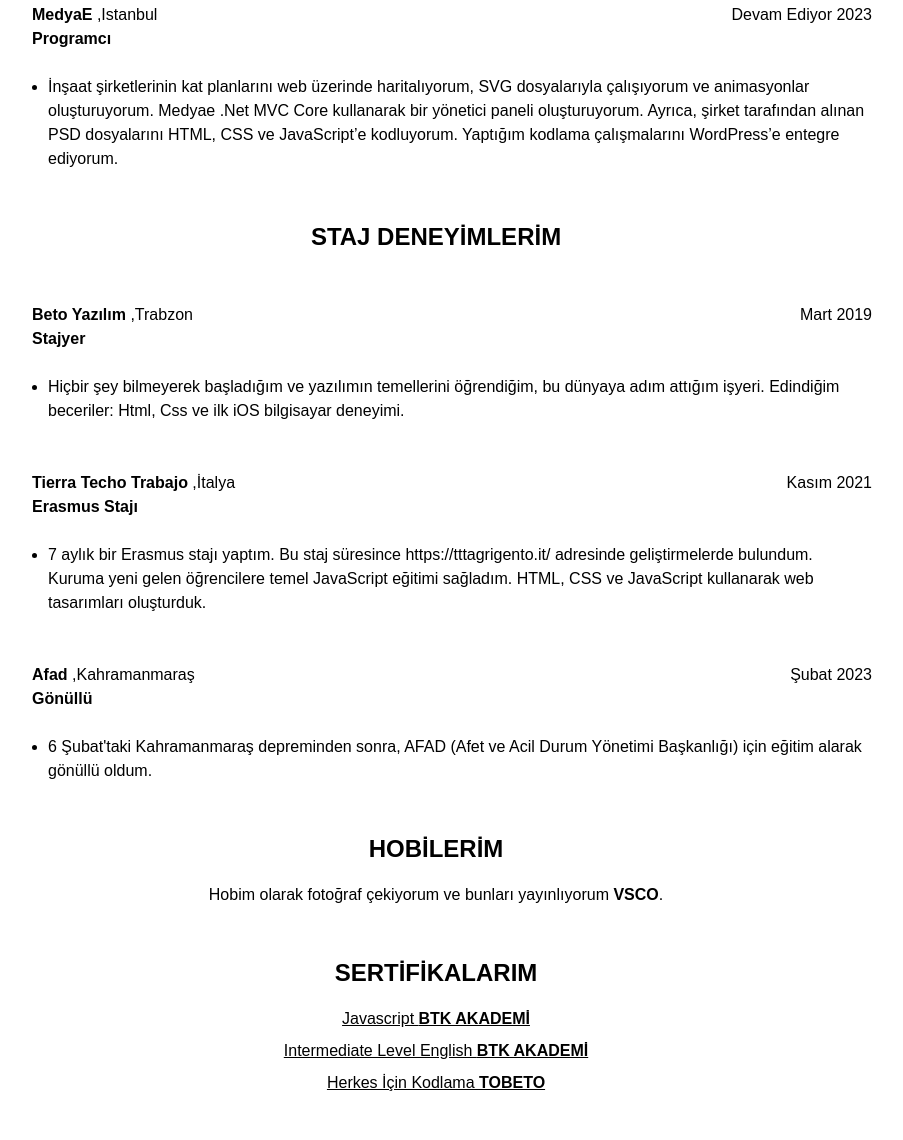
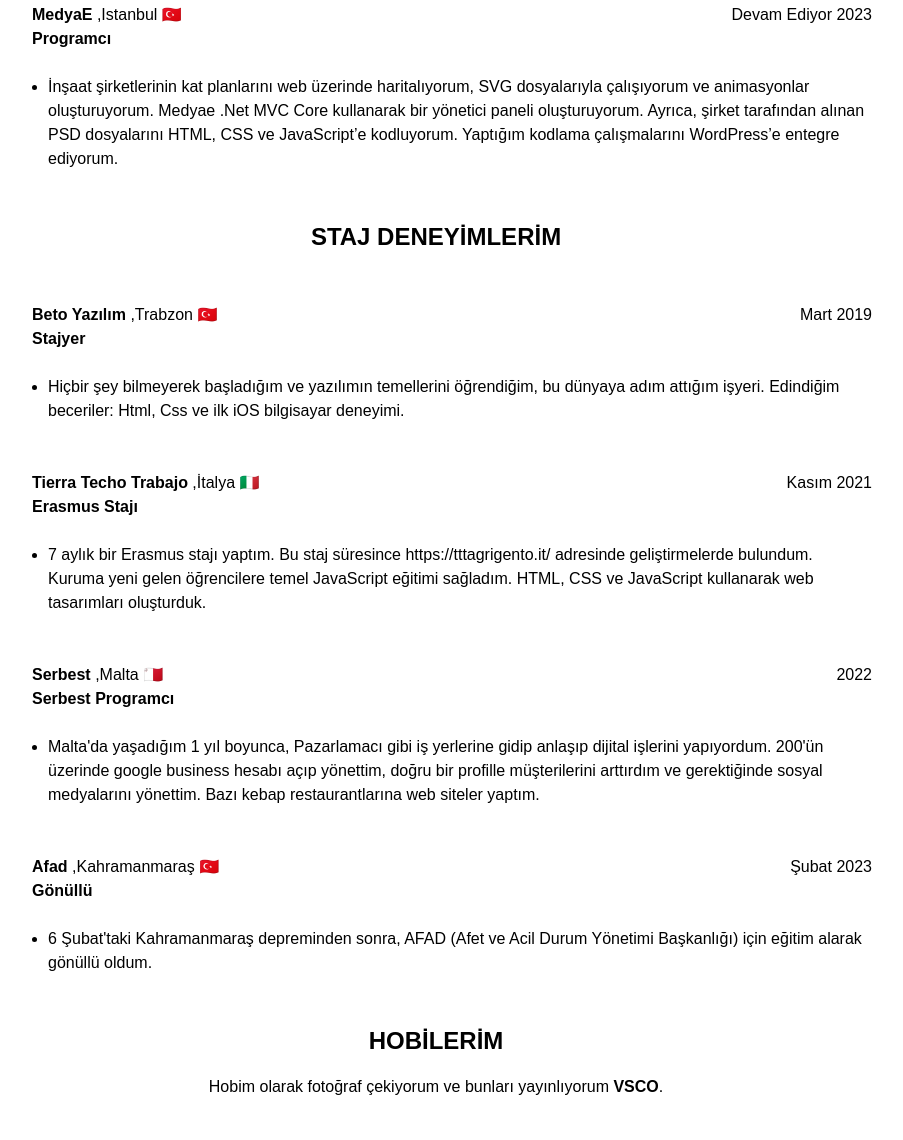
Before and after one commit to hasancanmidi/hasancanmidi.github.io, a plain HTML site: page hasancanmiditr.html in a window 1280 px wide. Shown: the part 736-1876 px from the top of the page, without its empty margins (204-1107 px from the left). Drawn offline with nearby package versions, Linux system fonts and the light colour scheme.

Commit message:
I Added flag and experience

```diff
--- a/hasancanmiditr.html
+++ b/hasancanmiditr.html
@@ -76,7 +76,7 @@
 
         <div>
             <ul class="horizontal d-flex justify-content-between m-0">
-                <li><strong>MedyaE</strong> ,Istanbul</li>
+                <li><strong>MedyaE</strong> ,Istanbul 🇹🇷</li>
                 <li>Devam Ediyor 2023</li>
             </ul>
             <ul class="d-flex justify-content-start">
@@ -92,7 +92,7 @@
         <p class="fw-bolder mt-5 fs-4">STAJ DENEYİMLERİM</p>
         <div class="mt-5">
             <ul class="horizontal d-flex justify-content-between m-0">
-                <li><strong>Beto Yazılım</strong> ,Trabzon</li>
+                <li><strong>Beto Yazılım</strong> ,Trabzon 🇹🇷</li>
                 <li>Mart 2019</li>
             </ul>
             <ul class="d-flex justify-content-start">
@@ -105,7 +105,7 @@
         </div>
         <div class="mt-5">
             <ul class="horizontal d-flex justify-content-between m-0">
-                <li><strong>Tierra Techo Trabajo</strong> ,İtalya</li>
+                <li><strong>Tierra Techo Trabajo</strong> ,İtalya 🇮🇹</li>
                 <li>Kasım 2021</li>
             </ul>
             <ul class="d-flex justify-content-start">
@@ -119,7 +119,19 @@
         </div>
         <div class="mt-5">
             <ul class="horizontal d-flex justify-content-between m-0">
-                <li><strong>Afad</strong> ,Kahramanmaraş</li>
+                <li><strong>Serbest</strong> ,Malta 🇲🇹</li>
+                <li>2022</li>
+            </ul>
+            <ul class="d-flex justify-content-start">
+                <li class="list-unstyled"><strong>Serbest Programcı</strong></li>
+            </ul>
+            <ul class="ps-5 mt-4">
+                <li class="text-start">Malta'da yaşadığım  1 yıl boyunca, Pazarlamacı gibi iş yerlerine gidip anlaşıp dijital işlerini yapıyordum. 200'ün üzerinde google business hesabı açıp yönettim, doğru bir profille müşterilerini arttırdım ve gerektiğinde sosyal medyalarını yönettim. Bazı kebap restaurantlarına web siteler yaptım. </li>
+            </ul>
+        </div>
+        <div class="mt-5">
+            <ul class="horizontal d-flex justify-content-between m-0">
+                <li><strong>Afad</strong> ,Kahramanmaraş 🇹🇷</li>
                 <li>Şubat 2023</li>
             </ul>
             <ul class="d-flex justify-content-start">
```
Also changed, not shown: index.html (+16 -4 lines).
